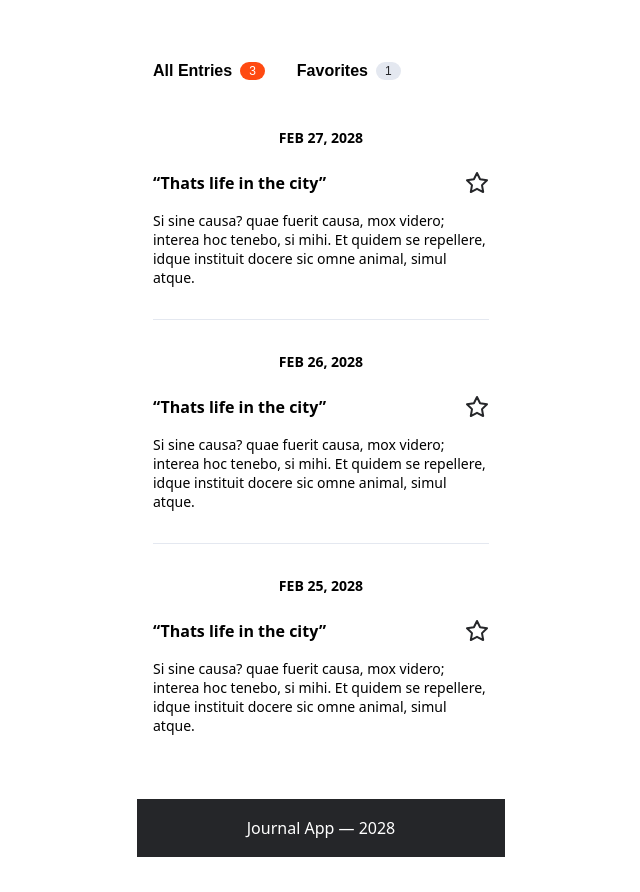
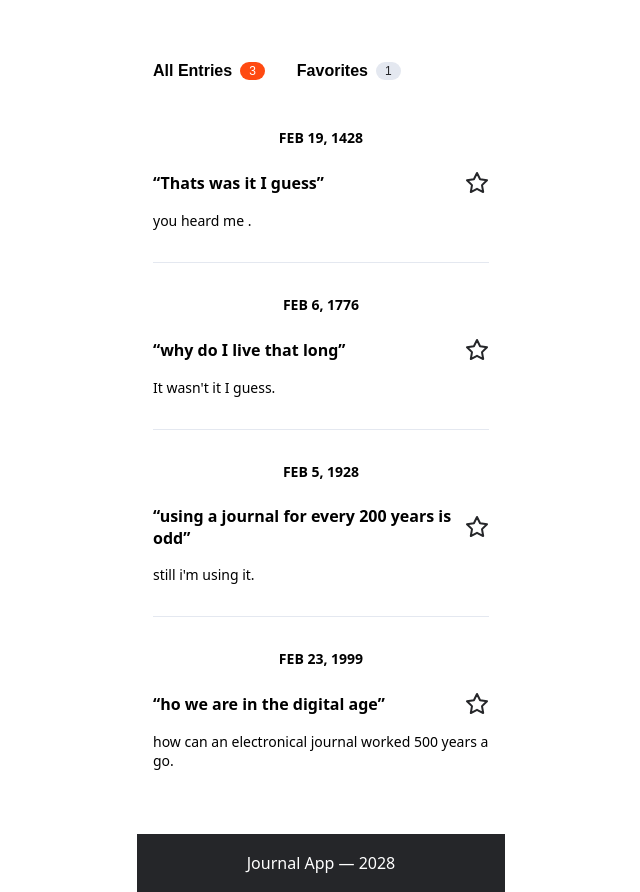
Before and after one commit to NAVSmith/journal, a React (Create React App) app: page / in a window 1280 px wide. Shown: the part 520-1412 px from the top of the page, without its empty margins (319-959 px from the left). Before the commit the page ends 1377 px from the top, so only its background shows below. Built offline with nearby package versions, Linux system fonts and the light colour scheme.

Commit message:
puting some meet in the journal

```diff
--- a/src/components/EntriesSection/index.js
+++ b/src/components/EntriesSection/index.js
@@ -18,21 +18,27 @@ export default function EntriesSection() {
       </Tabs>
       <div className="entries-section__entries">
         <Entry
-          date="Feb 27, 2028"
-          motto="Thats life in the city"
-          notes="Si sine causa? quae fuerit causa, mox videro; interea hoc tenebo, si mihi. Et quidem se repellere, idque instituit docere sic omne animal, simul atque."
+          date="Feb 19, 1428"
+          motto="Thats was it I guess"
+          notes="you heard me ."
         />
         <Divider />
         <Entry
-          date="Feb 26, 2028"
-          motto="Thats life in the city"
-          notes="Si sine causa? quae fuerit causa, mox videro; interea hoc tenebo, si mihi. Et quidem se repellere, idque instituit docere sic omne animal, simul atque."
+          date="Feb 6, 1776"
+          motto="why do I live that long"
+          notes="It wasn't it I guess."
         />
         <Divider />
         <Entry
-          date="Feb 25, 2028"
-          motto="Thats life in the city"
-          notes="Si sine causa? quae fuerit causa, mox videro; interea hoc tenebo, si mihi. Et quidem se repellere, idque instituit docere sic omne animal, simul atque."
+          date="Feb 5, 1928"
+          motto="using a journal for every 200 years is odd"
+          notes="still i'm using it."
+        />
+        <Divider />
+        <Entry
+          date="Feb 23, 1999"
+          motto="ho we are in the digital age"
+          notes="how can an electronical journal worked 500 years a go."
         />
       </div>
     </section>
```
